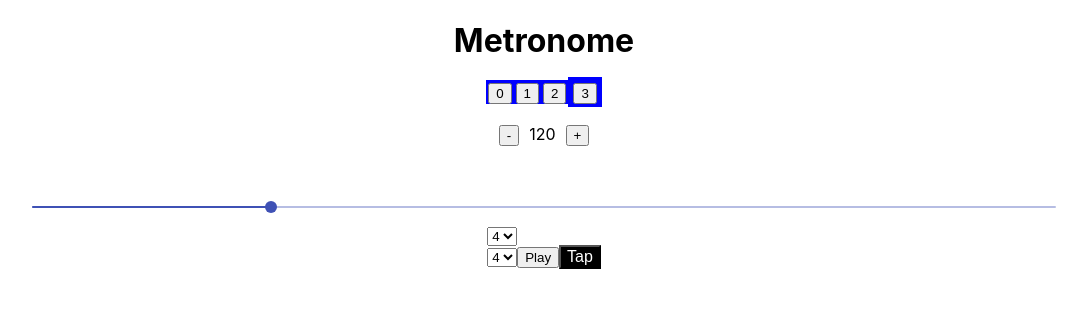
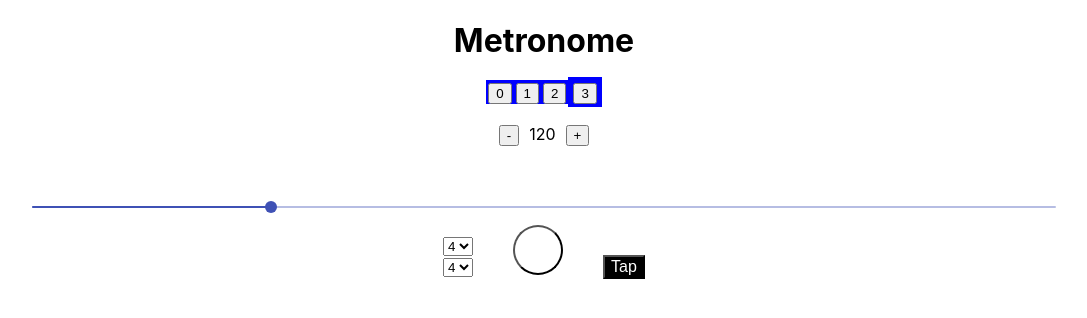
Before and after one commit to apparatusjazz/React-Metronome, a React (Create React App) app: page / in a window 1280 px wide. Shown: the top 318 px of the page, without its empty margins (96-1183 px from the left). Built offline with nearby package versions, Linux system fonts and the light colour scheme.

Commit message:
Added play and pause signs

```diff
--- a/src/components/play.js
+++ b/src/components/play.js
@@ -14,13 +14,14 @@ class Play extends Component {
 
     render() {
         const playing = this.props.playing ? "button pause" : "button play";
+        const play = this.props.playing ? "Pause" : "Play";
         return (
 
             <button
                 className={playing}
                 onClick={(e) => this.handleClick(e)}
                 onKeyDown={e => this.handleKeyPress(e)}
-            >Play</button>
+            ><span></span></button>
 
         )
     }
--- a/src/css/play.css
+++ b/src/css/play.css
@@ -1,18 +1,39 @@
-/* .button.play {
-    width: 3em;
-    height: 5em;
-    border-style: solid;
-    border-width: 2.5em 0 2.5em 5em;
-    border-color: transparent transparent transparent #202020;
+.button:hover {
+    background: rgb(59, 59, 59);
+}
+.button:active {
+    background: rgb(48, 48, 48);
 }
 
-.button.pause {
-    width: 3em;
-    height: 5.2em;
-    border-width: 0 2em 0 2em;
-    border-color: #202020;
-} */
 
 .button {
-    display: inline;
+    display: inline-block;
+    margin-right: 40px;
+    margin-left: 40px;
+    background: none;
+    width: 50px;
+    height: 50px;
+    border-radius: 100%;
+    position: relative;
 }
+
+.button.play span {
+    border-top: 15px solid transparent;
+    border-left: 20px solid #fff;
+    border-bottom: 15px solid transparent;
+    position:absolute;
+    top:20%;
+    left:36%;
+}
+
+.button.pause span{
+    width: 5px;
+    height: 24px;
+    border-style: solid;
+    border-color: #fff;
+    border-style: solid;
+    border-width: 0px 10px 0px 10px;
+    position:absolute;
+    top:27%;
+    left:27%;
+}
```
